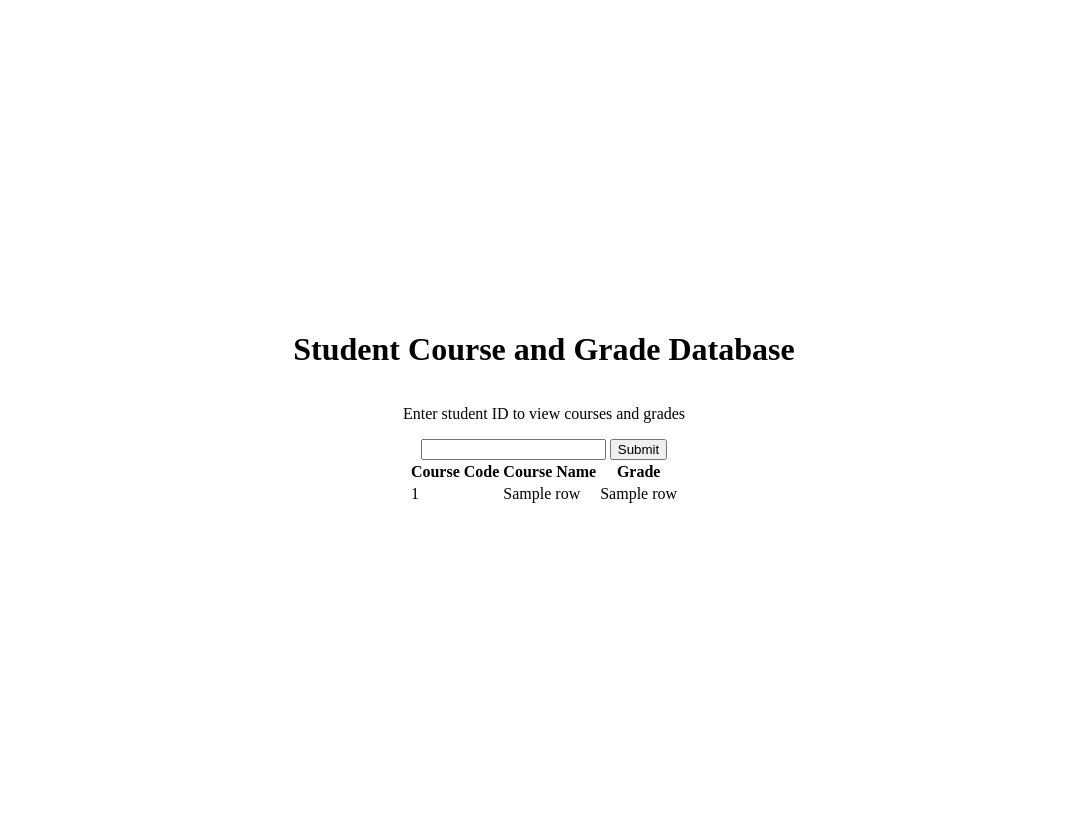
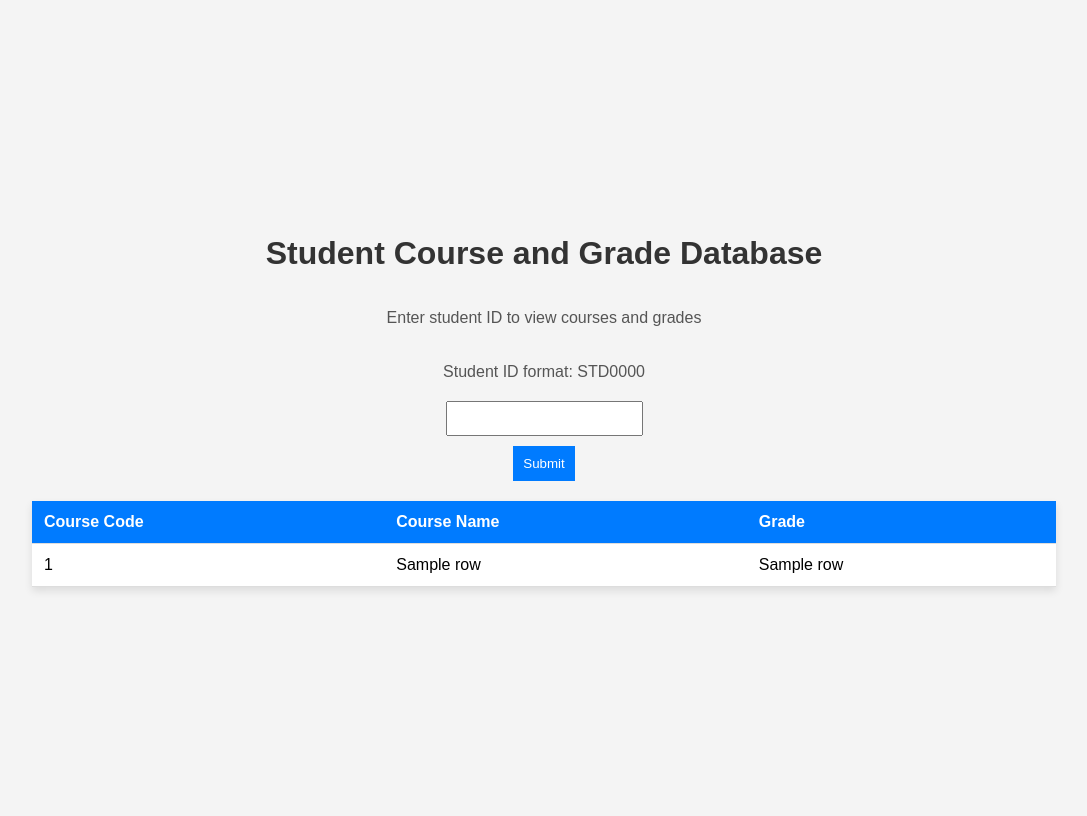
Before and after one commit to Alledarw/UniversityDatabase, a Flask app: template templates/index.html in a window 1280 px wide. Shown: the whole page, without its empty margins (96-1183 px from the left). After the commit the page ends 591 px from the top, so only its background shows below. Run offline with Flask 3, Linux system fonts and the light colour scheme; the template is opened without the code that fills it: most values are stand-ins (such as "Sample title", 1, 10 or a date in 2020); some libraries are stand-ins or nearby versions.

Commit message:
Added error message if student ID is not found.
Updated index.html and added CSS.

```diff
--- a/app.py
+++ b/app.py
@@ -48,8 +48,12 @@ def submit():
     WHERE students.idnr = '{student_idnr}';
     """
     query_result = execute_query(query, fetchall=True)
-    if query_result is None:
-        query_result = []
+
+    # Check if the student ID exists
+    if not query_result:
+        message = f"No data found for student with ID: {student_idnr}"
+        return render_template("index.html", message=message, data=query_result)
+
     return render_template("index.html", data=query_result)
 
 
--- a/static/style.css
+++ b/static/style.css
@@ -1,53 +1,68 @@
-/* static/style.css */
-
+/* style.css */
 body {
+    display: flex;
+    flex-direction: column;
+    align-items: center;
+    justify-content: center;
+    min-height: 100vh;
     font-family: Arial, sans-serif;
-    margin: 20px;
+    background-color: #f4f4f4;
+    margin: 0;
+    padding: 0;
 }
 
 h1 {
     color: #333;
 }
 
-form {
-    max-width: 400px;
-    margin: 20px auto;
-    padding: 20px;
-    border: 1px solid #ddd;
-    border-radius: 8px;
+p {
+    margin-bottom: 20px;
+    color: #555;
 }
 
-label {
-    display: block;
-    margin-bottom: 8px;
+form {
+    display: flex;
+    flex-direction: column;
+    align-items: center;
 }
 
 input {
-    width: 100%;
     padding: 8px;
-    margin-bottom: 12px;
-    box-sizing: border-box;
+    margin-bottom: 10px;
 }
 
 button {
-    background-color: #4CAF50;
-    color: white;
-    padding: 10px 15px;
+    padding: 10px;
+    background-color: #007bff;
+    color: #fff;
     border: none;
-    border-radius: 4px;
     cursor: pointer;
 }
 
-button:hover {
-    background-color: #45a049;
+table {
+    width: 80%;
+    margin-top: 20px;
+    border-collapse: collapse;
+    background-color: #fff;
+    box-shadow: 0 4px 8px rgba(0, 0, 0, 0.1);
 }
 
-.error {
-    color: red;
-    margin-top: 10px;
+th, td {
+    padding: 12px;
+    text-align: left;
+    border-bottom: 1px solid #ddd;
 }
 
-.message {
-    color: green;
-    margin-top: 10px;
+th {
+    background-color: #007bff;
+    color: #fff;
 }
+
+tbody tr:hover {
+    background-color: #f5f5f5;
+}
+
+p.error {
+    color: #ff0000;
+    font-weight: bold;
+}
--- a/templates/index.html
+++ b/templates/index.html
@@ -4,22 +4,21 @@
     <meta charset="UTF-8" />
     <meta name="viewport" content="width=device-width, initial-scale=1.0" />
     <title>Student Course and Grade Database</title>
+    <link rel="stylesheet" href="{{ url_for('static', filename='style.css') }}">
   </head>
-  <body
-    style="
-      display: flex;
-      flex-direction: column;
-      align-items: center;
-      justify-content: center;
-      min-height: 100vh;
-    "
-  >
+  <body>
     <h1>Student Course and Grade Database</h1>
     <p>Enter student ID to view courses and grades</p>
+    <p>Student ID format: STD0000</p>
     <form action="/submit" method="post">
       <input name="student_idnr" type="text" />
       <button type="submit">Submit</button>
     </form>
+
+    <!-- Check if there's a message to display -->
+    {% if message %}
+      <p>{{ message }}</p>
+    {% else %}
       <table>
         <thead>
           <th>Course Code</th>
@@ -36,5 +35,6 @@
           {% endfor %}
         </tbody>
       </table>
+    {% endif %}
   </body>
 </html>
```
Also changed, not shown: tables.sql (line endings or trailing spaces). Lines whose indentation alone changed are shown as unchanged.
